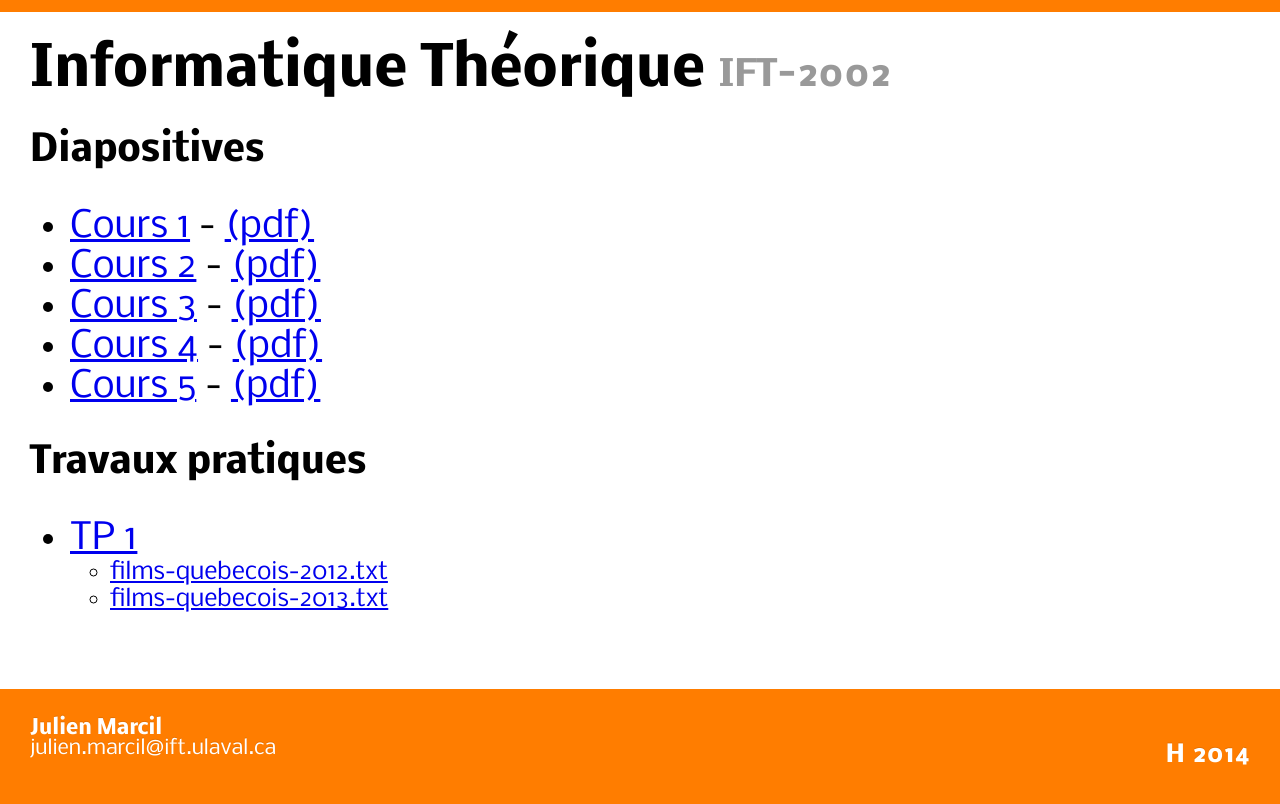
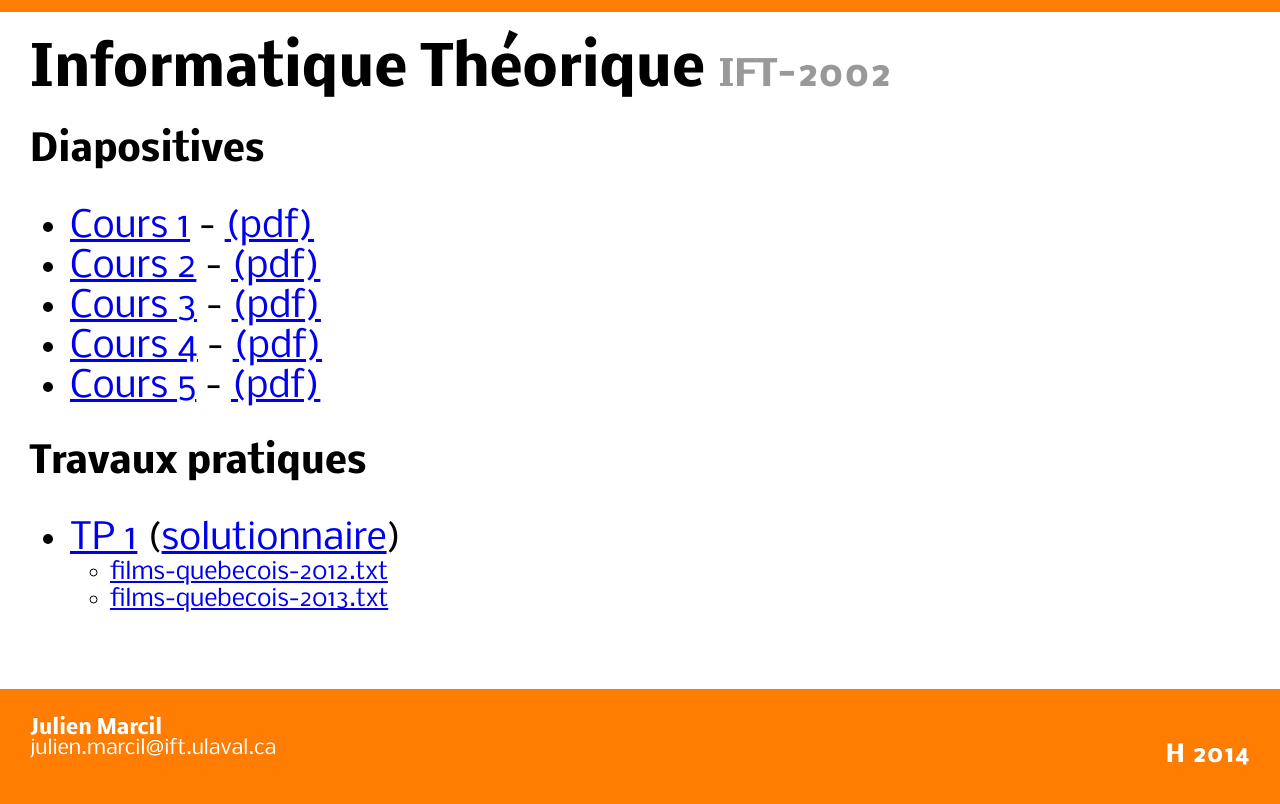
Before and after one commit to Nr9/IFT-2002, a website: page index.html in a window 1280 px wide. Drawn offline with Linux system fonts and the light colour scheme.

Commit message:
solutionnaire TP1

```diff
--- a/index.html
+++ b/index.html
@@ -42,7 +42,7 @@
 
 				<h4>Travaux pratiques</h4>
 				<ul>
-					<li><a href="TP/TP1H14.pdf">TP 1</a></li>
+					<li><a href="TP/TP1H14.pdf">TP 1</a> (<a href="TP/TP1H14Sol.pdf">solutionnaire</a>)</li>
 					<ul class="document">
 						<li><a href="TP/films-quebecois-2012.txt">films-quebecois-2012.txt</a></li>
 						<li><a href="TP/films-quebecois-2013.txt">films-quebecois-2013.txt</a></li>
```
Also changed, not shown: 1 other file.
